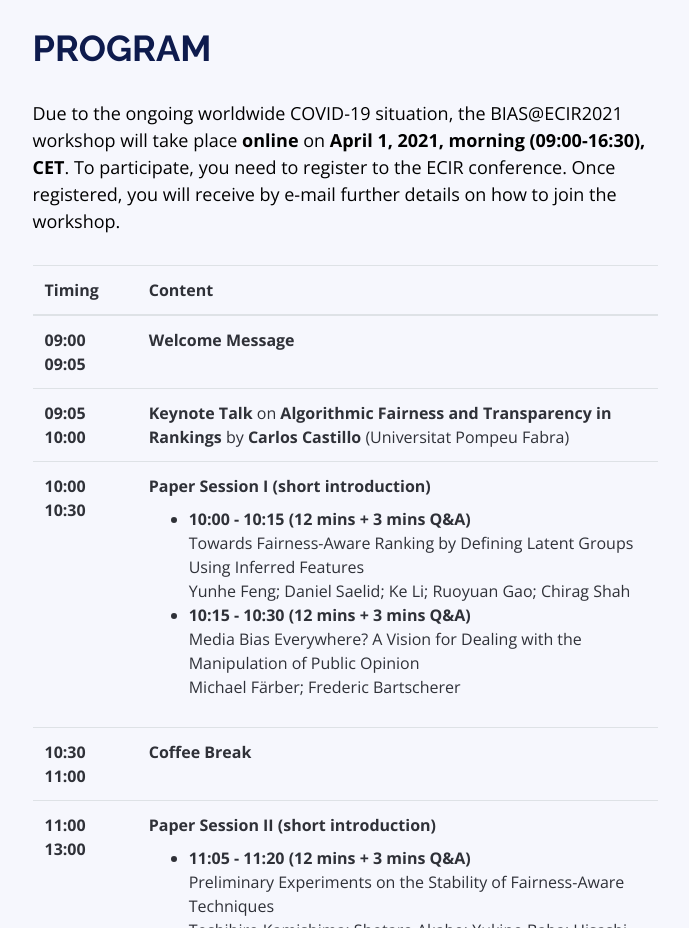
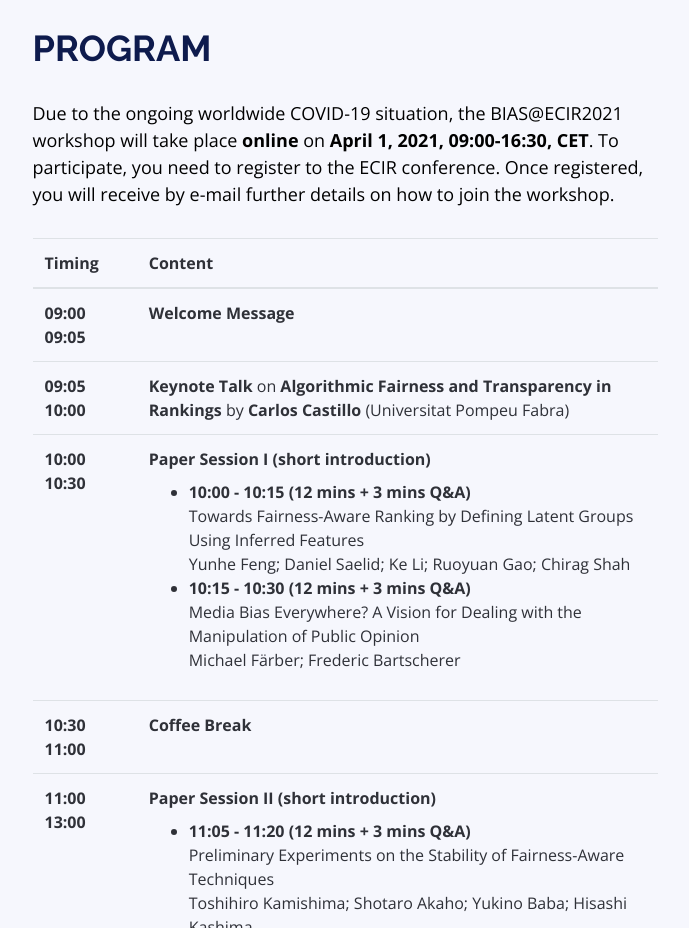
Before and after one commit to biasinrecsys/ecir2021, a plain HTML site: page index.html in a window 1280 px wide. Shown: the part 5900-6828 px from the top of the page, without its empty margins (295-984 px from the left). Drawn offline with nearby package versions, Linux system fonts and the light colour scheme.

Commit message:
Ready for program

```diff
--- a/index.html
+++ b/index.html
@@ -238,7 +238,7 @@
           <h2>Program</h2>
 
           <p>
-              Due to the ongoing worldwide COVID-19 situation, the BIAS@ECIR2021 workshop will take place <strong>online</strong> on <strong>April 1, 2021, morning (09:00-16:30), CET</strong>.
+              Due to the ongoing worldwide COVID-19 situation, the BIAS@ECIR2021 workshop will take place <strong>online</strong> on <strong>April 1, 2021, 09:00-16:30, CET</strong>.
               To participate, you need to register to the ECIR conference. Once registered, you will receive by e-mail further details on how to join the workshop.
           </p>
 
```
